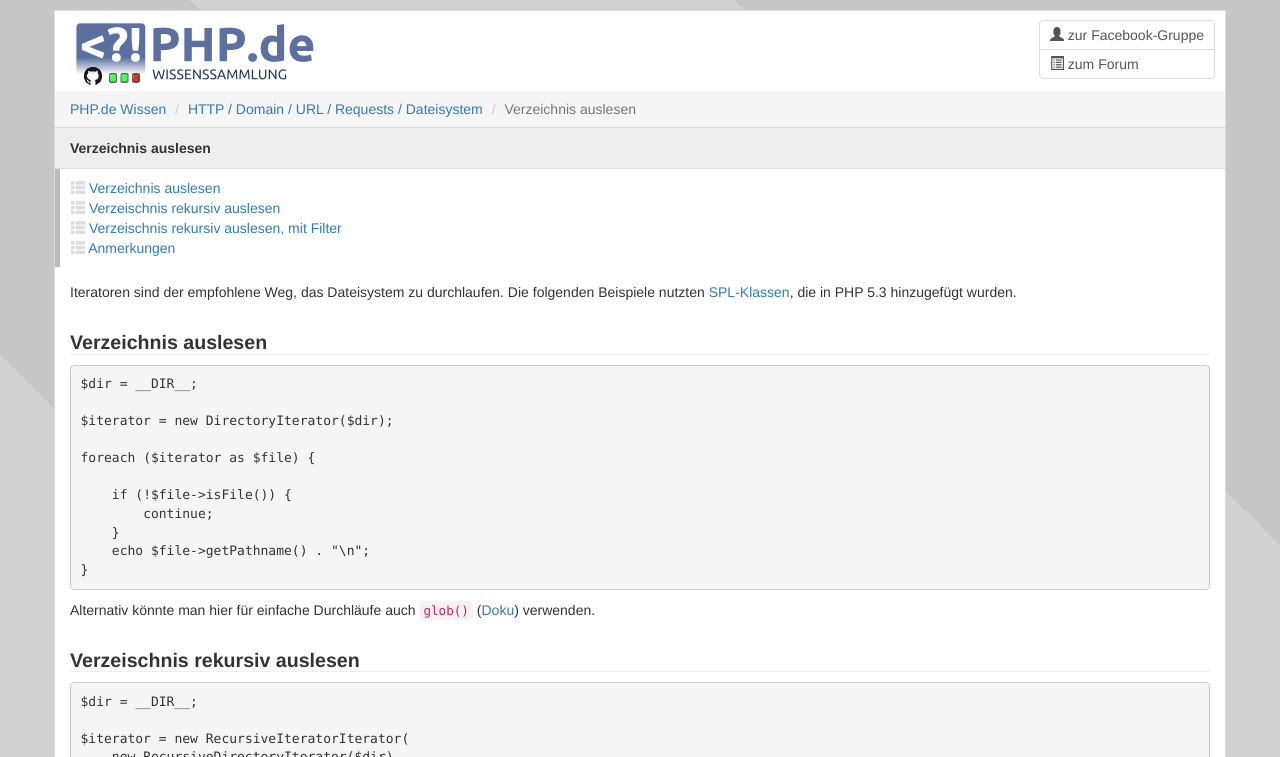
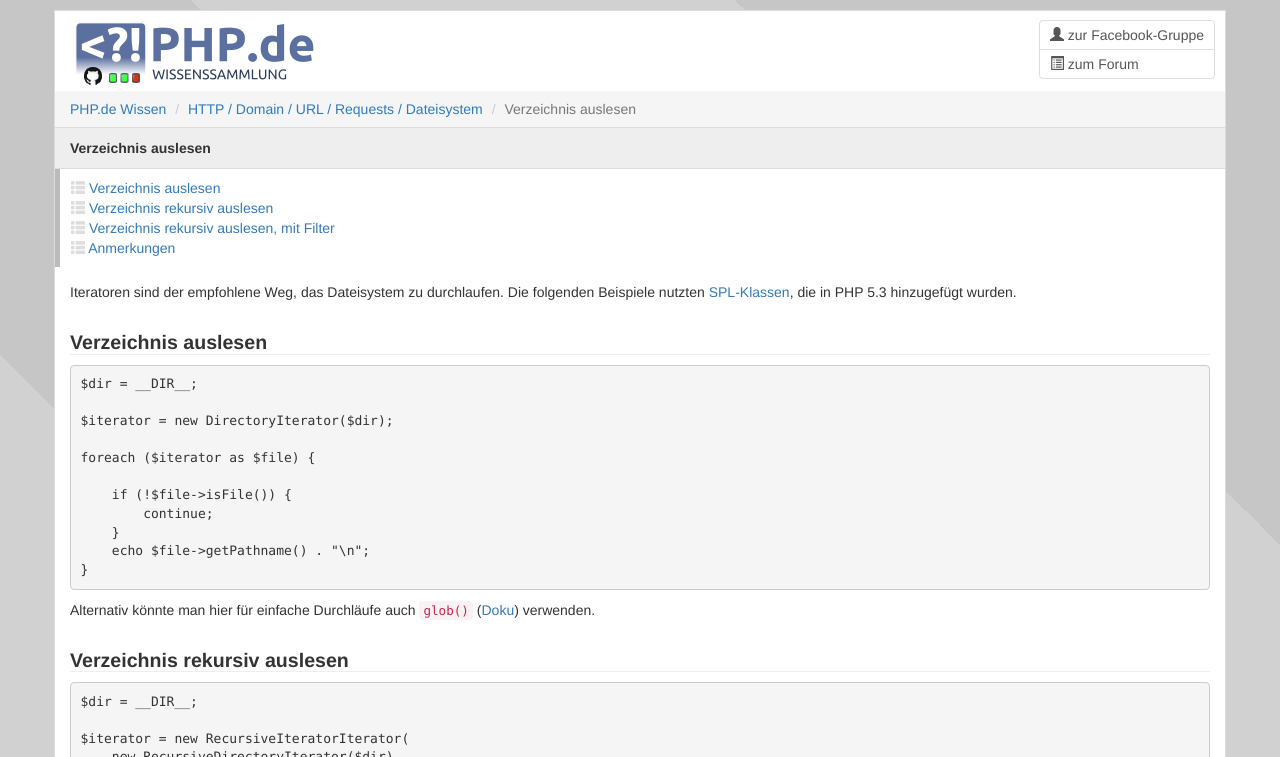
Before and after one commit to php-de/php-de.github.io, a Jekyll site: the page built from http-domain-url-filesystem/12_verzeichnis-auslesen.md, in a window 1280 px wide. Shown: the top 757 px of the page. Built offline with Jekyll 4.4.1, drawn with Linux system fonts in a browser that asks for light colours; nearby versions of some CDN libraries.

Commit message:
s/Verzeischnis/Verzeichnis/

```diff
--- a/http-domain-url-filesystem/12_verzeichnis-auslesen.md
+++ b/http-domain-url-filesystem/12_verzeichnis-auslesen.md
@@ -23,11 +23,11 @@ inhalt:
         anchor: auslesen
         simple: ""
 
-    -   name: "Verzeischnis rekursiv auslesen"
+    -   name: "Verzeichnis rekursiv auslesen"
         anchor: auslesen-rekursiv
         simple: ""
 
-    -   name: "Verzeischnis rekursiv auslesen, mit Filter"
+    -   name: "Verzeichnis rekursiv auslesen, mit Filter"
         anchor: auslesen-filter
         simple: ""
 
@@ -65,7 +65,7 @@ foreach ($iterator as $file) {
 Alternativ könnte man hier für einfache Durchläufe auch `glob()` ([Doku](http://php.net/manual/de/function.glob.php)) verwenden.
 
 
-### [Verzeischnis rekursiv auslesen](#auslesen-rekursiv)
+### [Verzeichnis rekursiv auslesen](#auslesen-rekursiv)
 {: #auslesen-rekursiv}
 
 ~~~ php
```
